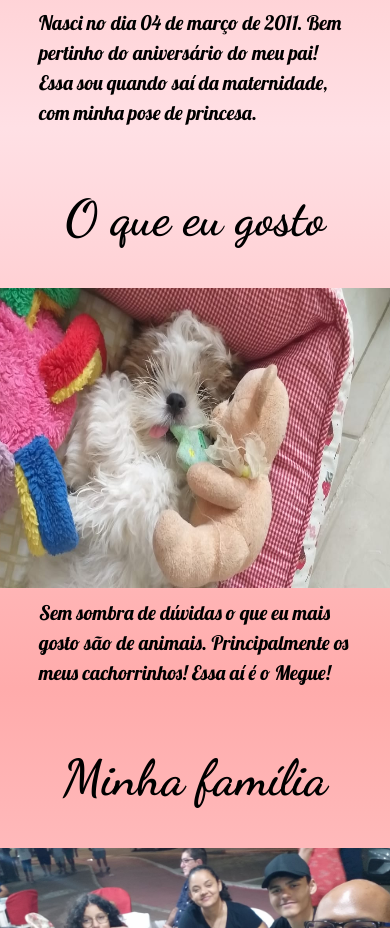
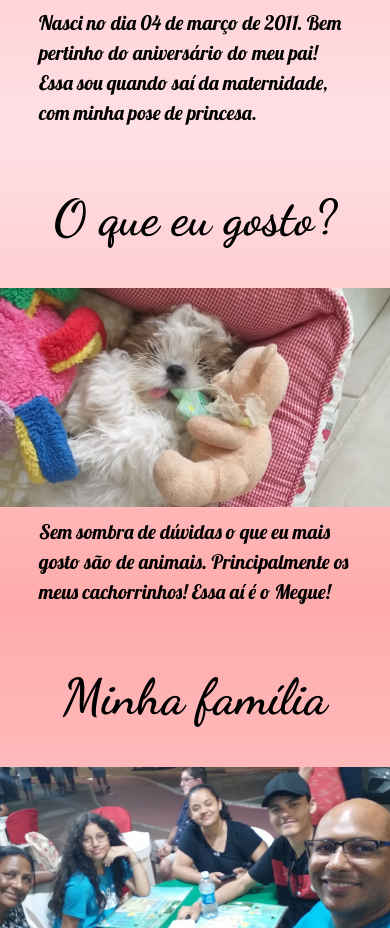
Before and after one commit to elisafa/ebac-landingpage-meuniver, a website built with Parcel: page src/index.html in a window 390 px wide. Shown: the part 1522-2450 px from the top of the page. Built offline with nearby package versions, Linux system fonts and the light colour scheme.

Commit message:
finalizado2

```diff
--- a/src/index.html
+++ b/src/index.html
@@ -50,7 +50,7 @@
 
     <section class="gosto">
       <div class="container">
-        <h2 class="gosto__titulo">O que eu gosto</h2>
+        <h2 class="gosto__titulo">O que eu gosto?</h2>
         <div class="gosto--flex">
           <img class="gosto__meg" src="./images/meg.jpg" alt="" />
           <p>
--- a/src/styles/_gosto.scss
+++ b/src/styles/_gosto.scss
@@ -33,7 +33,7 @@
       }
 
       &__meg {
-        height: 300px;
+        height: 70%;
       }
     }
   }
```
